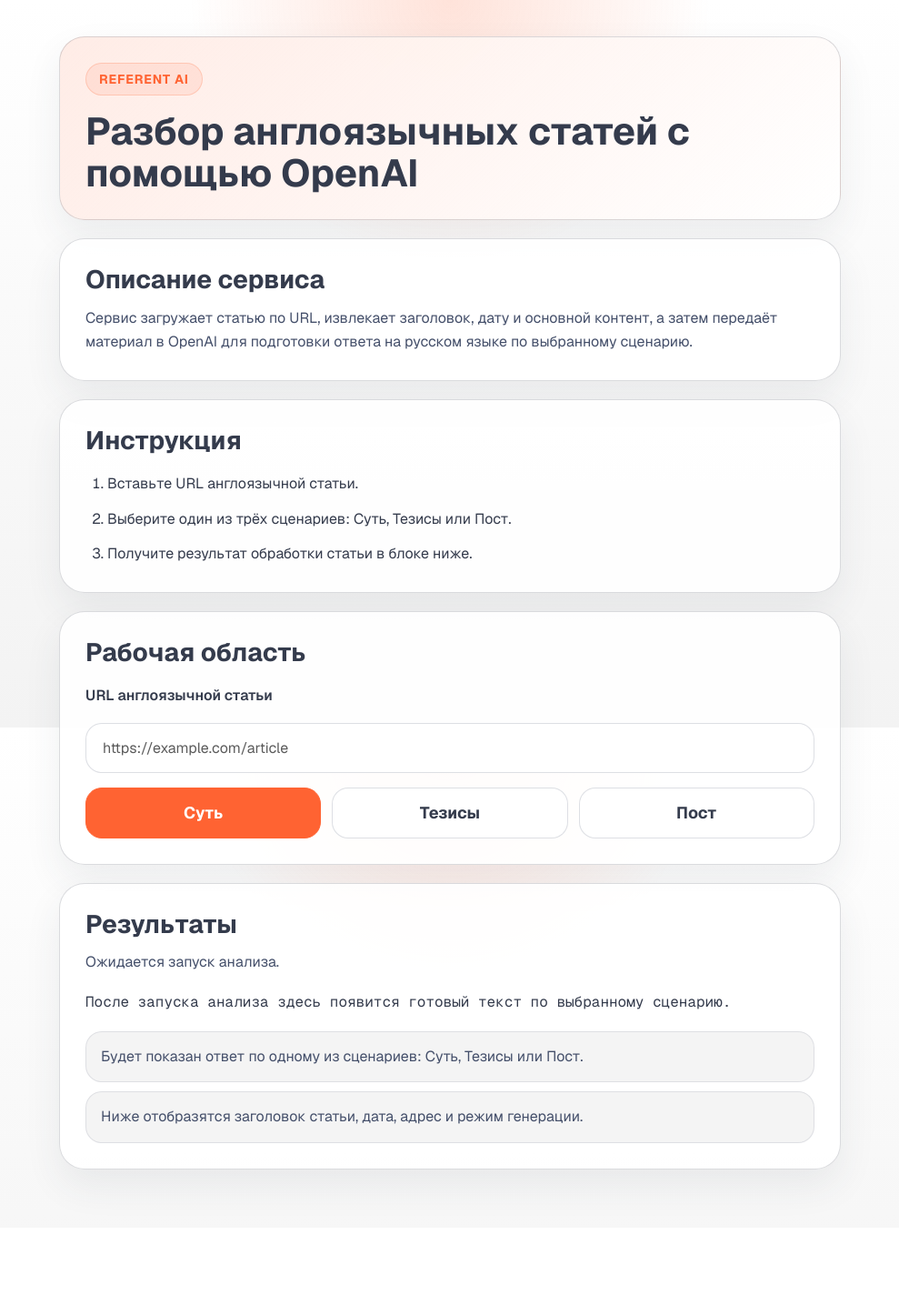
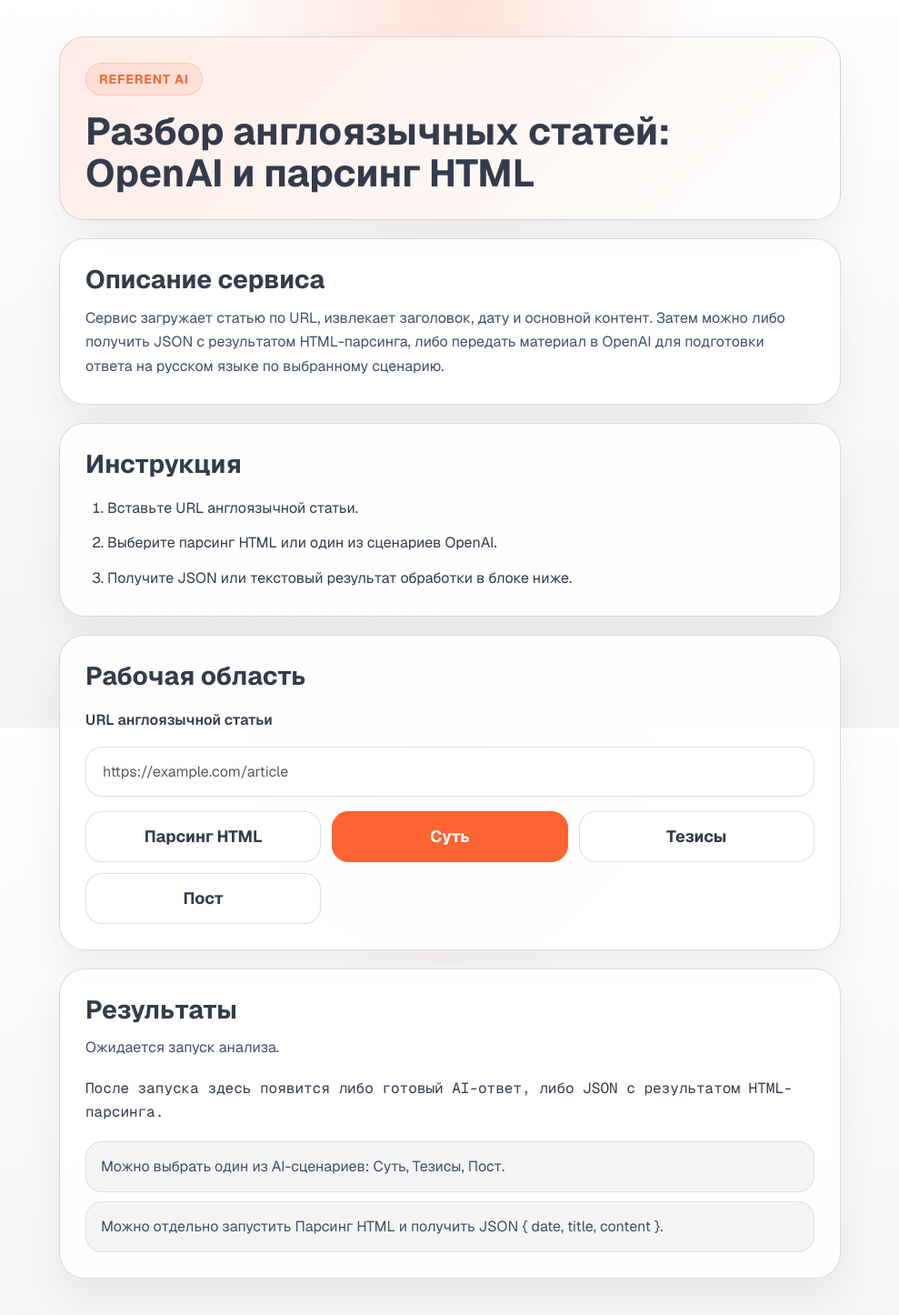
Before and after one commit to ARB774/referent, a Next.js app: page / in a window 1280 px wide. Shown: the top 1446 px of the page at 91% size, without its empty margins (145-1134 px from the left). Before the commit the page ends 1350 px from the top, so only its background shows below. Built offline with nearby package versions, Linux system fonts and the light colour scheme.

Commit message:
feat: combine OpenAI actions with HTML parsing

```diff
--- a/src/app/api/analyze/route.ts
+++ b/src/app/api/analyze/route.ts
@@ -2,7 +2,12 @@ import { NextResponse } from "next/server";
 
 import { generateAnalysis } from "@/lib/ai";
 import { fetchArticle } from "@/lib/article";
-import type { ActionKey, AnalysisResponse } from "@/lib/types";
+import type {
+  ActionKey,
+  AnalysisResponse,
+  AnalyzeResponse,
+  RequestActionKey,
+} from "@/lib/types";
 
 export const runtime = "nodejs";
 export const dynamic = "force-dynamic";
@@ -13,8 +18,13 @@ const TITLES: Record<ActionKey, string> = {
   telegram: "Пост",
 };
 
-function isActionKey(value: string): value is ActionKey {
-  return value === "summary" || value === "theses" || value === "telegram";
+function isRequestActionKey(value: string): value is RequestActionKey {
+  return (
+    value === "summary" ||
+    value === "theses" ||
+    value === "telegram" ||
+    value === "parse"
+  );
 }
 
 export async function POST(request: Request) {
@@ -34,7 +44,7 @@ export async function POST(request: Request) {
       );
     }
 
-    if (!action || !isActionKey(action)) {
+    if (!action || !isRequestActionKey(action)) {
       return NextResponse.json(
         { error: "Укажите корректное действие для анализа." },
         { status: 400 },
@@ -42,9 +52,31 @@ export async function POST(request: Request) {
     }
 
     const article = await fetchArticle(url);
+
+    if (action === "parse") {
+      const response: AnalyzeResponse = {
+        mode: "parse",
+        title: "Парсинг HTML",
+        provider: "html-parser",
+        article: {
+          date: article.date,
+          title: article.title,
+          excerpt: article.excerpt,
+          url: article.url,
+        },
+        parsed: {
+          date: article.date,
+          title: article.title,
+          content: article.content,
+        },
+      };
+
+      return NextResponse.json(response, { status: 200 });
+    }
+
     const analysis = await generateAnalysis(action, article);
-
     const response: AnalysisResponse = {
+      mode: "ai",
       title: TITLES[action],
       result: analysis.result,
       provider: analysis.provider,
--- a/src/app/page.tsx
+++ b/src/app/page.tsx
@@ -2,13 +2,22 @@
 
 import { useMemo, useState } from "react";
 
-import type { ActionKey, AnalysisResponse } from "@/lib/types";
+import type {
+  AnalyzeResponse,
+  RequestActionKey,
+} from "@/lib/types";
 
 const actions: {
-  key: ActionKey;
+  key: RequestActionKey;
   label: string;
   description: string;
 }[] = [
+  {
+    key: "parse",
+    label: "Парсинг HTML",
+    description:
+      "Найти дату, заголовок статьи и основной контент страницы и вернуть JSON.",
+  },
   {
     key: "summary",
     label: "Суть",
@@ -28,8 +37,8 @@ const actions: {
 
 export default function Home() {
   const [url, setUrl] = useState("");
-  const [selectedAction, setSelectedAction] = useState<ActionKey>("summary");
-  const [result, setResult] = useState<AnalysisResponse | null>(null);
+  const [selectedAction, setSelectedAction] = useState<RequestActionKey>("summary");
+  const [result, setResult] = useState<AnalyzeResponse | null>(null);
   const [error, setError] = useState("");
   const [isLoading, setIsLoading] = useState(false);
   const [copied, setCopied] = useState(false);
@@ -37,10 +46,23 @@ export default function Home() {
   const resultContent = useMemo(() => {
     if (!result) {
       return {
-        body: "После запуска анализа здесь появится готовый текст по выбранному сценарию.",
+        body:
+          "После запуска здесь появится либо готовый AI-ответ, либо JSON с результатом HTML-парсинга.",
         points: [
-          "Будет показан ответ по одному из сценариев: Суть, Тезисы или Пост.",
-          "Ниже отобразятся заголовок статьи, дата, адрес и режим генерации.",
+          "Можно выбрать один из AI-сценариев: Суть, Тезисы, Пост.",
+          "Можно отдельно запустить Парсинг HTML и получить JSON { date, title, content }.",
+        ],
+      };
+    }
+
+    if (result.mode === "parse") {
+      return {
+        body: JSON.stringify(result.parsed, null, 2),
+        points: [
+          `Дата публикации: ${result.article.date ?? "не найдена"}`,
+          `Заголовок: ${result.article.title}`,
+          `Адрес статьи: ${result.article.url}`,
+          "Режим генерации: HTML-парсер",
         ],
       };
     }
@@ -63,6 +85,16 @@ export default function Home() {
       return "";
     }
 
+    if (result.mode === "parse") {
+      return [
+        JSON.stringify(result.parsed, null, 2),
+        `Дата публикации: ${result.article.date ?? "не найдена"}`,
+        `Заголовок: ${result.article.title}`,
+        `Адрес статьи: ${result.article.url}`,
+        "Режим генерации: HTML-парсер",
+      ].join("\n\n");
+    }
+
     return [
       result.result,
       `Дата публикации: ${result.article.date ?? "не найдена"}`,
@@ -74,7 +106,7 @@ export default function Home() {
     ].join("\n\n");
   }, [result]);
 
-  async function runAnalysis(action: ActionKey) {
+  async function runAnalysis(action: RequestActionKey) {
     if (!url.trim()) {
       setError("Сначала вставьте URL статьи.");
       return;
@@ -108,7 +140,7 @@ export default function Home() {
         );
       }
 
-      const data = (await response.json()) as AnalysisResponse & { error?: string };
+      const data = (await response.json()) as AnalyzeResponse & { error?: string };
 
       if (!response.ok) {
         throw new Error(data.error || "Не удалось получить результат анализа.");
@@ -159,15 +191,18 @@ export default function Home() {
       <div className="app-shell">
         <section className="app-card app-card--accent">
           <p className="app-eyebrow">Referent AI</p>
-          <h1 className="app-title">Разбор англоязычных статей с помощью OpenAI</h1>
+          <h1 className="app-title">
+            Разбор англоязычных статей: OpenAI и парсинг HTML
+          </h1>
         </section>
 
         <section className="app-card">
           <h2 className="app-sectionTitle">Описание сервиса</h2>
           <p className="app-text">
             Сервис загружает статью по URL, извлекает заголовок, дату и основной
-            контент, а затем передаёт материал в OpenAI для подготовки ответа на
-            русском языке по выбранному сценарию.
+            контент. Затем можно либо получить JSON с результатом HTML-парсинга,
+            либо передать материал в OpenAI для подготовки ответа на русском
+            языке по выбранному сценарию.
           </p>
         </section>
 
@@ -175,8 +210,8 @@ export default function Home() {
           <h2 className="app-sectionTitle">Инструкция</h2>
           <ol className="app-instructionList">
             <li>Вставьте URL англоязычной статьи.</li>
-            <li>Выберите один из трёх сценариев: Суть, Тезисы или Пост.</li>
-            <li>Получите результат обработки статьи в блоке ниже.</li>
+            <li>Выберите парсинг HTML или один из сценариев OpenAI.</li>
+            <li>Получите JSON или текстовый результат обработки в блоке ниже.</li>
           </ol>
         </section>
 
@@ -228,7 +263,9 @@ export default function Home() {
                 {isLoading
                   ? "Идёт обработка статьи..."
                   : result
-                    ? "Результат сформирован."
+                    ? result.mode === "parse"
+                      ? "JSON с результатом парсинга сформирован."
+                      : "Результат AI-обработки сформирован."
                     : "Ожидается запуск анализа."}
               </p>
             </div>
```
Also changed, not shown: src/lib/types.ts (+22 -0 lines).
